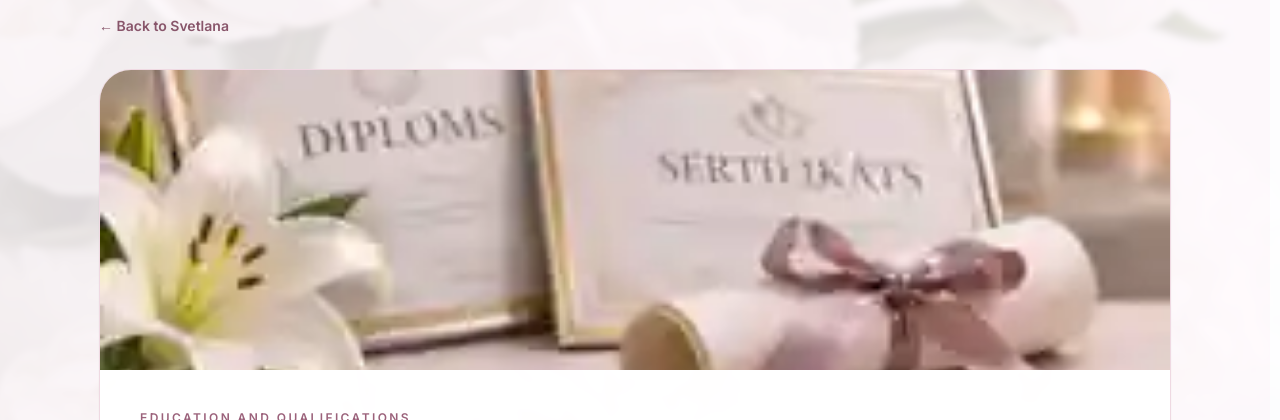
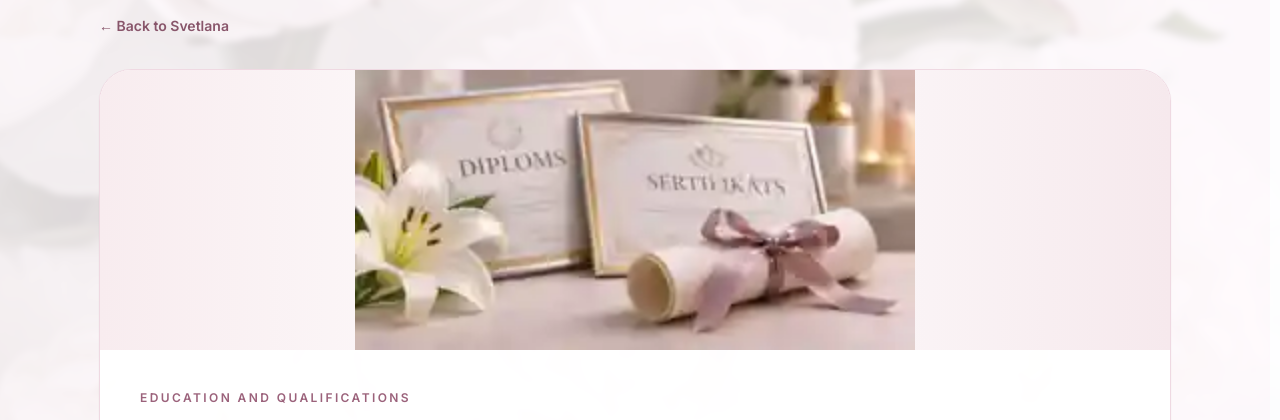
Before and after one commit to SergeyJak/Sweet-lana, a Next.js app: page /en/certificates in a window 1280 px wide. Shown: the part 124-544 px from the top of the page. Built offline with nearby package versions, Linux system fonts and the light colour scheme; no server answers.

Commit message:
Keep diploma page cover proportional and avoid stretching preview image

```diff
--- a/src/app/[locale]/certificates/page.tsx
+++ b/src/app/[locale]/certificates/page.tsx
@@ -39,7 +39,7 @@ export default async function CertificatesPage({ params }: { params: Promise<{ l
       <main className="relative z-10 mx-auto max-w-6xl px-5 pb-28 pt-10 md:px-10 md:pt-16">
         <a href={`/${locale}#about`} className="inline-flex items-center gap-2 text-sm font-semibold text-[#88556a] hover:underline">← {t.back}</a>
         <div className="mt-8 overflow-hidden rounded-[2rem] border border-[#efd9e2] bg-white/95 shadow-sm">
-          <img src="/certificates-cover.webp" alt="" width="420" height="210" className="block max-h-[300px] w-full object-cover" />
+          <div className="flex justify-center bg-gradient-to-r from-[#f8ecef] via-white to-[#f6e9ed]"><img src="/certificates-cover.webp" alt="" width="280" height="140" className="block h-auto w-full max-w-[560px] object-cover" /></div>
           <div className="p-6 sm:p-10">
             <p className="text-xs font-semibold uppercase tracking-[0.2em] text-[#9b627b]">{t.overline}</p>
             <h1 className="mt-3 font-serif text-4xl leading-tight !text-[#241e20] sm:text-6xl">{t.title}</h1>
```
